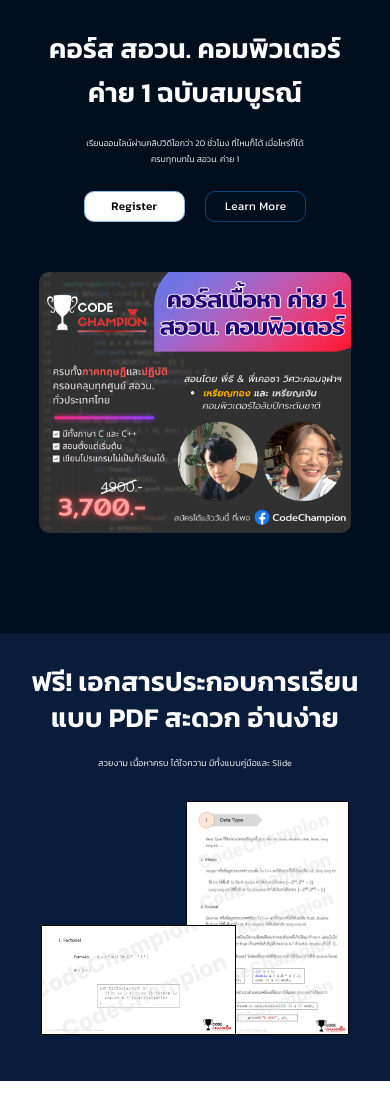
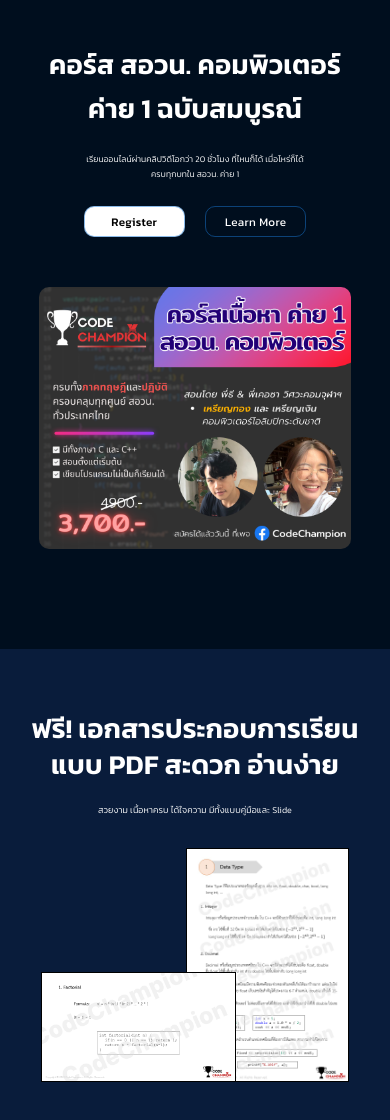
Before and after one commit to Lolymoly/codechampion-landing-page, a Next.js app: page / in a window 390 px wide. Shown: the top 1120 px of the page. Before the commit the page ends 1081 px from the top, so only its background shows below. Built offline with nearby package versions, Linux system fonts and the light colour scheme.

Commit message:
edit firstpage responsive1

```diff
--- a/src/modules/LandingPage/component/FirstPage/index.tsx
+++ b/src/modules/LandingPage/component/FirstPage/index.tsx
@@ -12,9 +12,9 @@
         height: "auto",
         backgroundColor: "#000E1E",
         padding: {
-          xs: "0px 0px 0px 0px",
+          xs: "4vw 0px 0px 0px",
           sm: "0px 60px 0px 60px",
-          md: "0px 80px 0px 80px",
+          md: "3vw 80px 2vw 80px",
         },
       }}
     >
--- a/src/modules/LandingPage/component/ThirdPage/index.tsx
+++ b/src/modules/LandingPage/component/ThirdPage/index.tsx
@@ -12,7 +12,7 @@
         width: "100%",
         height: "auto",
         backgroundColor: "#091C3B",
-        padding: "4vw 6vw",
+        padding: { xs: "12vw 6vw", sm: "8vw 6vw 8vw 6vw" },
       }}
     >
       <div>
```
